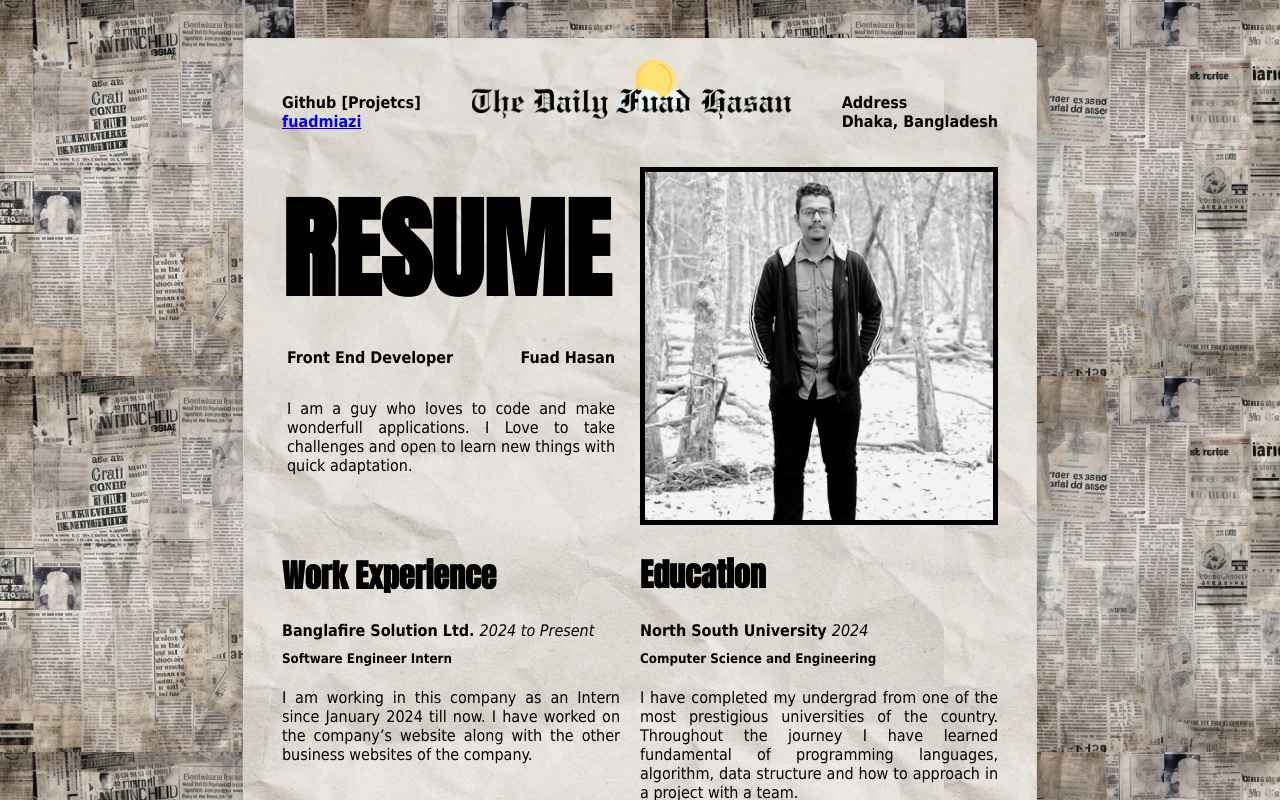
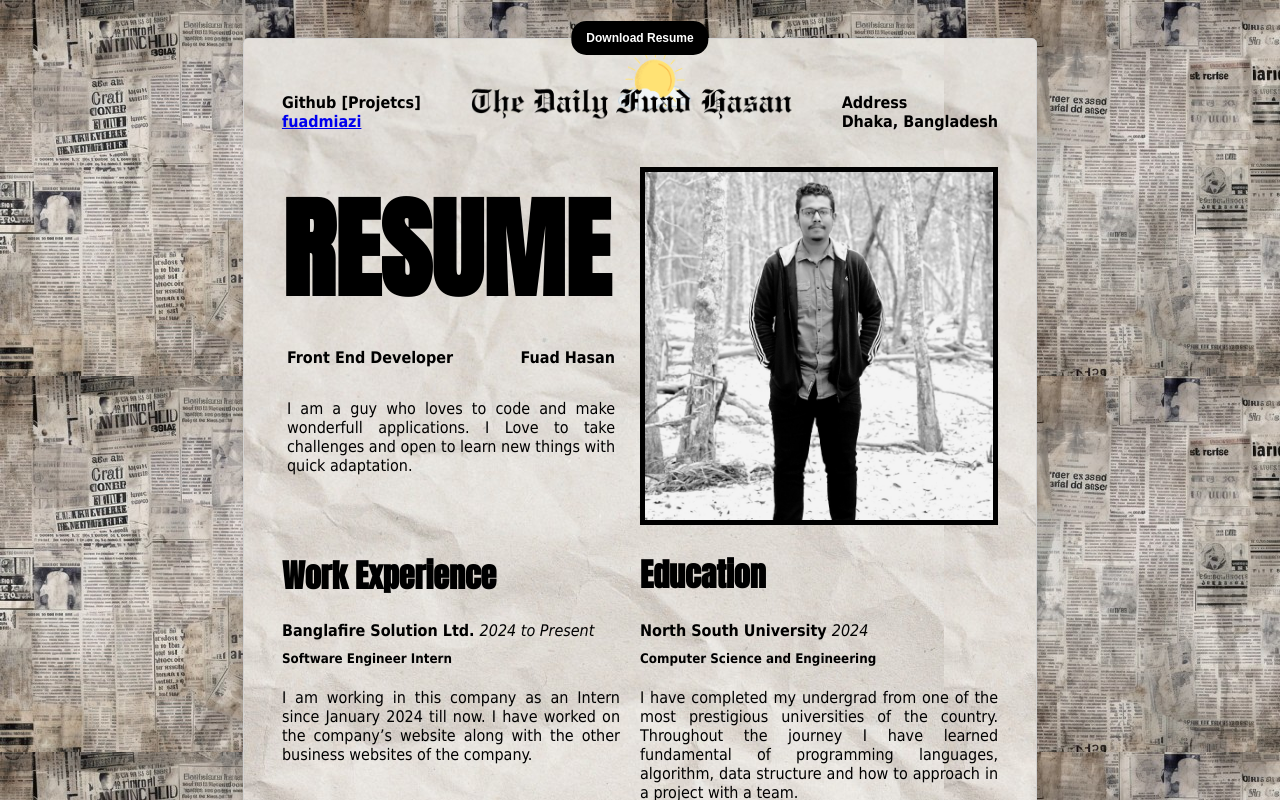
Before and after one commit to fuadmiazi/resume-newspaper-style, a React (Vite) app: page / in a window 1280 px wide. Shown: the top 800 px of the page. Built offline with nearby package versions, Linux system fonts and the light colour scheme.

Commit message:
Download added

```diff
--- a/src/App.css
+++ b/src/App.css
@@ -15,6 +15,29 @@ body {
     padding-right: 10%;
 } */
 
+.download{
+    margin: 0;
+    position: absolute;
+    /* top: 50%; */
+    left: 50%;
+    -ms-transform: translate(-50%, -50%);
+    transform: translate(-50%, -50%);
+}
+
+.download button{
+    background: #000000;
+    color: #ffffff;
+    padding: 10px 15px;
+    border-radius: 15px;
+    font-size: 12px;
+    font-weight: bold;
+    border: 0;
+    cursor: pointer;
+    display: inline-flex;
+    outline: 0;
+    justify-content: center;
+    text-align: center;
+}
 
 .page {
     width: 21cm;
--- a/src/App.jsx
+++ b/src/App.jsx
@@ -7,10 +7,26 @@ import LangSkills from './components/LangSkills/LangSkills'
 import Reference from './components/Reference/Reference'
 import Name from './components/Name/Name'
 import Contact from './components/Contact/Contact'
+import resume_pdf from './assets/fuad-hasan.pdf'
 
 const App = () => {
+
+  const downloadFile = (url) => {
+    const fileName = url.split("/").pop();
+    const aTag = document.createElement("a");
+    aTag.href = url;
+    aTag.setAttribute("download",fileName);
+    aTag.click();
+    aTag.remove();
+  };
+
+
+
   return (
     <div className='container'>
+      <div className="download">
+        <button onClick={()=>{downloadFile(resume_pdf)}}>Download Resume</button>
+      </div>
       <div className='border'>
         <div className="page">
             <Header/>
```
Also changed, not shown: 2 other files (tests, documents, lock files or other folders).
